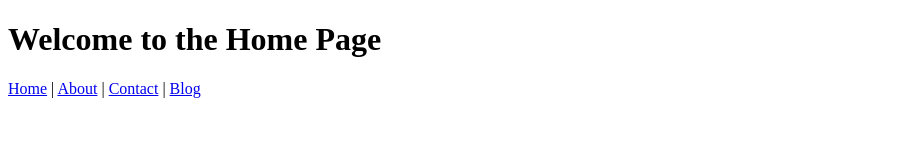
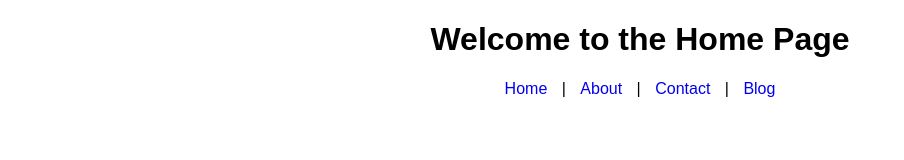
Before and after one commit to jbiieeee/AppDev, a website: page index.html in a window 1280 px wide. Shown: the whole page, without its empty margins (0-904 px from the left). Drawn offline with Linux system fonts and the light colour scheme; the site is published under a folder, as on GitHub Pages, so addresses that start at the root find nothing.

Commit message:
Update index.html

```diff
--- a/index.html
+++ b/index.html
@@ -4,12 +4,12 @@
     <meta charset="UTF-8">
     <meta name="viewport" content="width=device-width, initial-scale=1.0">
     <title>Home</title>
-    <link rel="stylesheet" href="/style.css">
+    <link rel="stylesheet" href="style.css">
 </head>
 <body>
     <h1>Welcome to the Home Page</h1>
     <nav>
-        <a href="/">Home</a> |
+        <a href="index.html">Home</a> |
         <a href="about.html">About</a> |
         <a href="contact.html">Contact</a> |
         <a href="blog.html">Blog</a>
```
